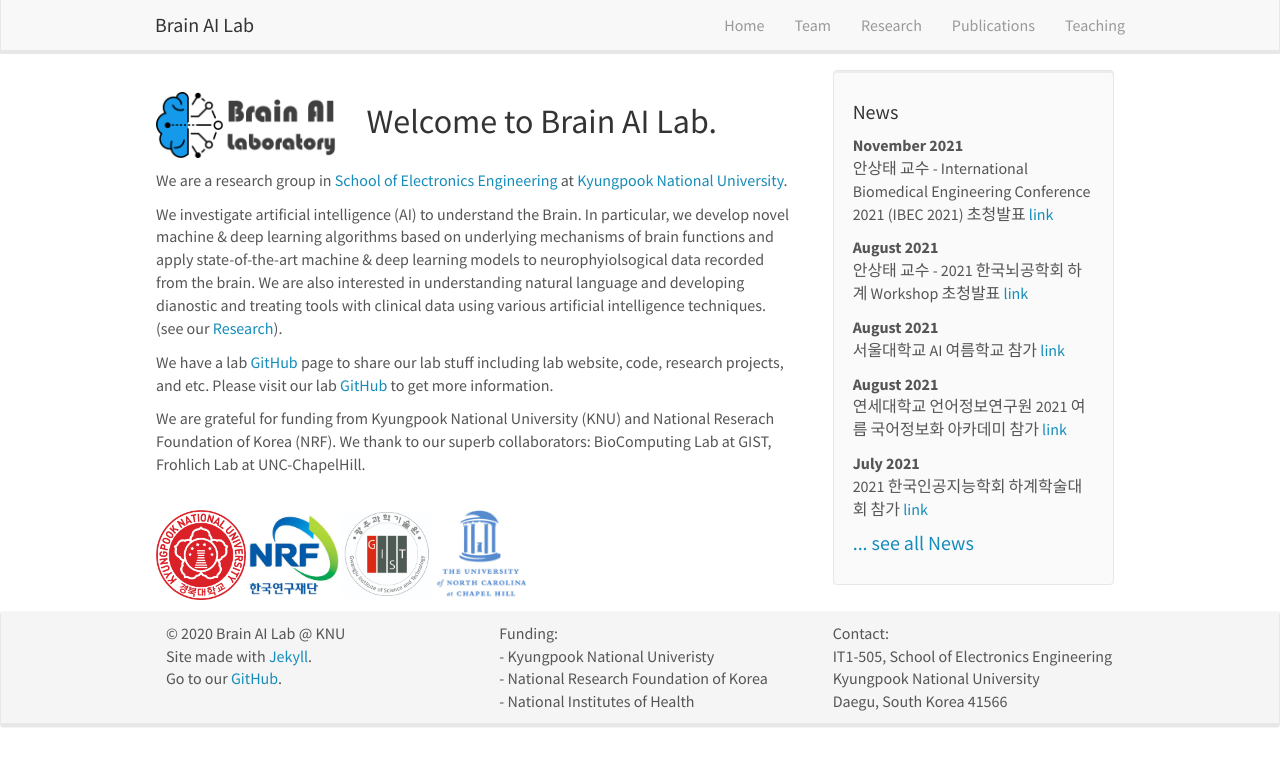
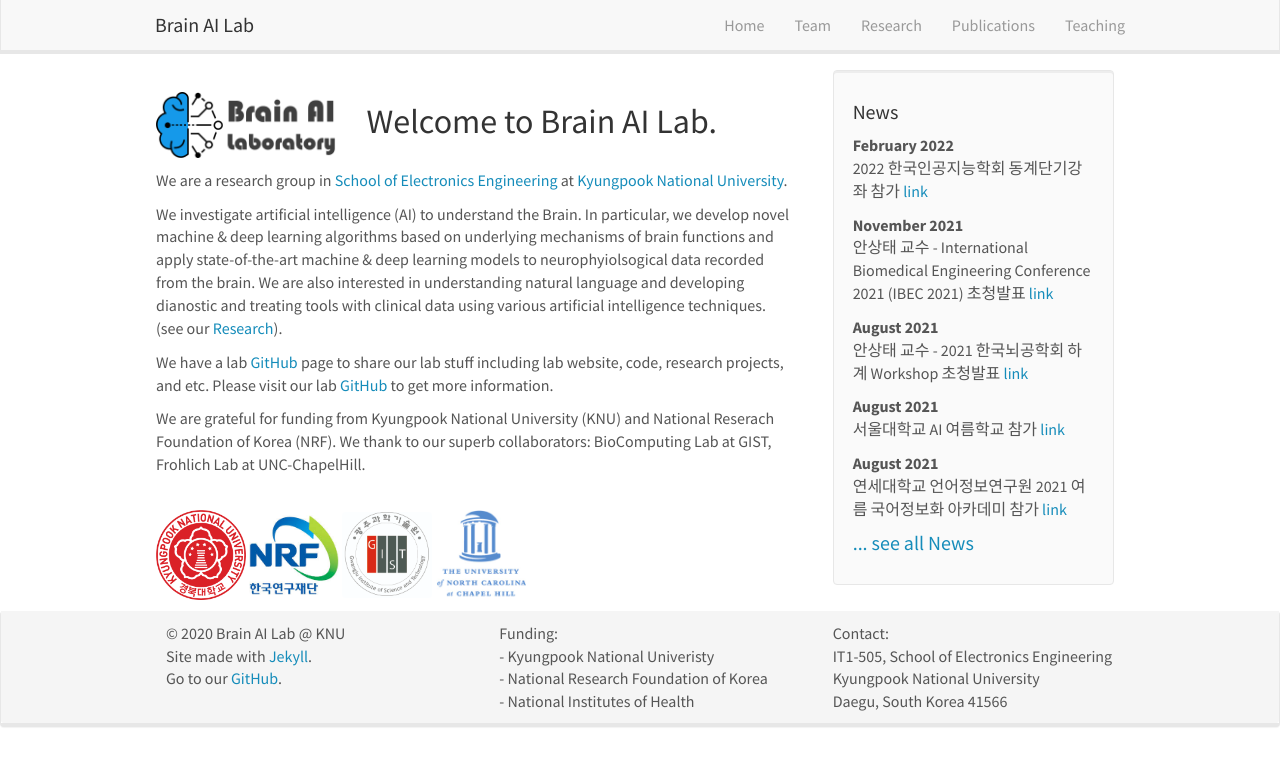
Before and after one commit to KNU-BrainAI/knu-brainai.github.io, a Jekyll site: the page built from _pages/home.md, in a window 1280 px wide. Shown: the top 766 px of the page. Built offline with Jekyll 4.4.1, drawn with Linux system fonts in a browser that asks for light colours; nearby versions of some CDN libraries.

Commit message:
Update news.yml

```diff
--- a/_data/news.yml
+++ b/_data/news.yml
@@ -1,3 +1,7 @@
+- date: February 2022
+  headline: "2022 한국인공지능학회 동계단기강좌 참가 <a href='http://aiassociation.kr/Conference/ConferenceView.asp?AC=0&CODE=CC20220101&CpPage=140#CONF'>link</a>"
+  details: ""
+
 - date: November 2021
   headline: "안상태 교수 - International Biomedical Engineering Conference 2021 (IBEC 2021) 초청발표 <a href='https://conference21.kosombe.or.kr/register/2021_fall/program/sub06_01.html'>link</a>"
   details: "Title: Targeting Neural Oscillations by Transcranial Alternating Current Stimulation"
```
